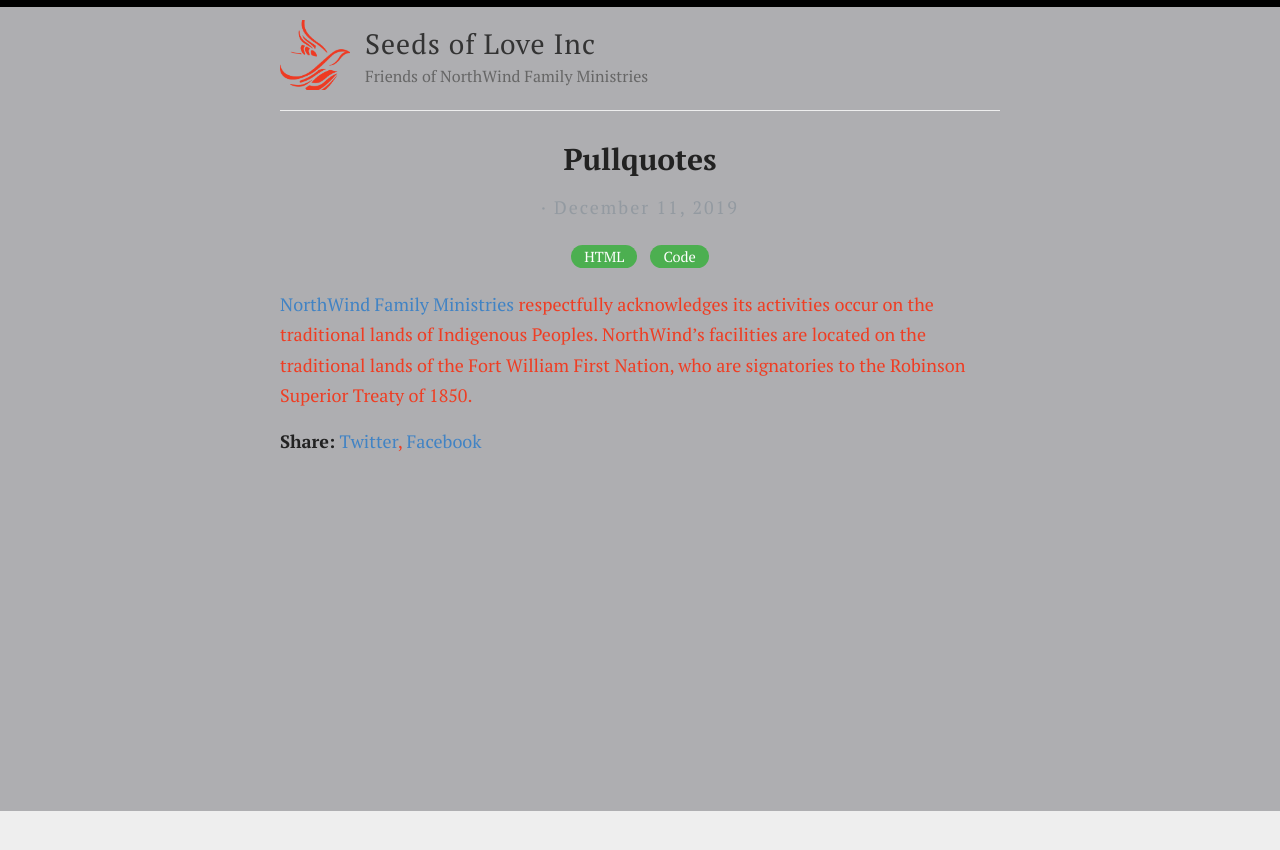
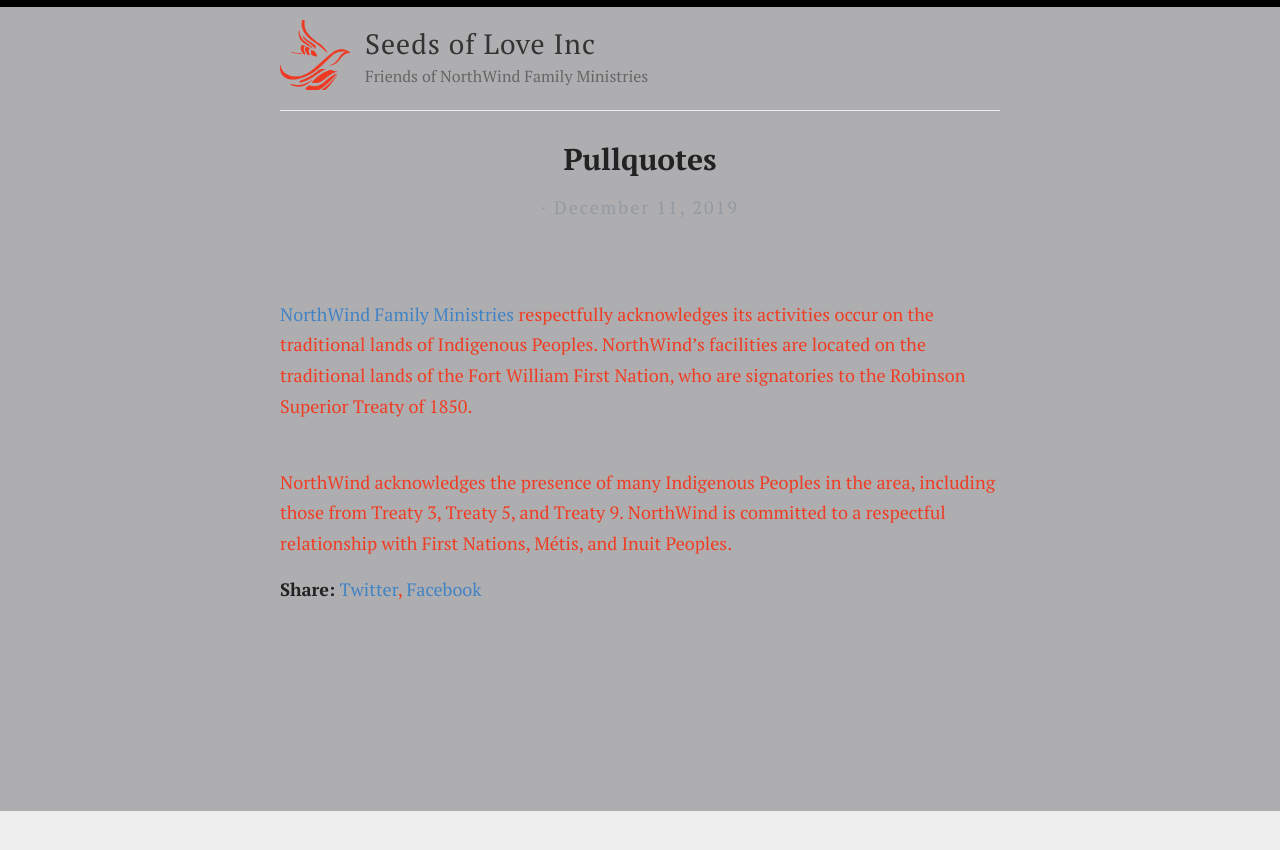
Before and after one commit to Seeds-of-Love-Inc/seeds-of-love-inc.github.io, a Jekyll site: the page built from _posts/2019-12-11-pullquotes.md, in a window 1280 px wide. Shown: the top 850 px of the page. Built offline with Jekyll 4.4.1, drawn with Linux system fonts in a browser that asks for light colours.

Commit message:
Test
Updated acknowledgment of Indigenous Peoples to include additional treaties and commitments.

```diff
--- a/_posts/2019-12-11-pullquotes.md
+++ b/_posts/2019-12-11-pullquotes.md
@@ -1,7 +1,8 @@
 ---
 layout: post
 title:  Pullquotes
-categories: [HTML,Code]
 ---
+<br><br>
+[NorthWind Family Ministries](https://www.northwindfm.org/) respectfully acknowledges its activities occur on the traditional lands of Indigenous Peoples. NorthWind’s facilities are located on the traditional lands of the Fort William First Nation, who are signatories to the Robinson Superior Treaty of 1850.<br><br>
 
-[NorthWind Family Ministries](https://www.northwindfm.org/) respectfully acknowledges its activities occur on the traditional lands of Indigenous Peoples. NorthWind’s facilities are located on the traditional lands of the Fort William First Nation, who are signatories to the Robinson Superior Treaty of 1850.<br>
+NorthWind acknowledges the presence of many Indigenous Peoples in the area, including those from Treaty 3, Treaty 5, and Treaty 9. NorthWind is committed to a respectful relationship with First Nations, Métis, and Inuit Peoples.
```
